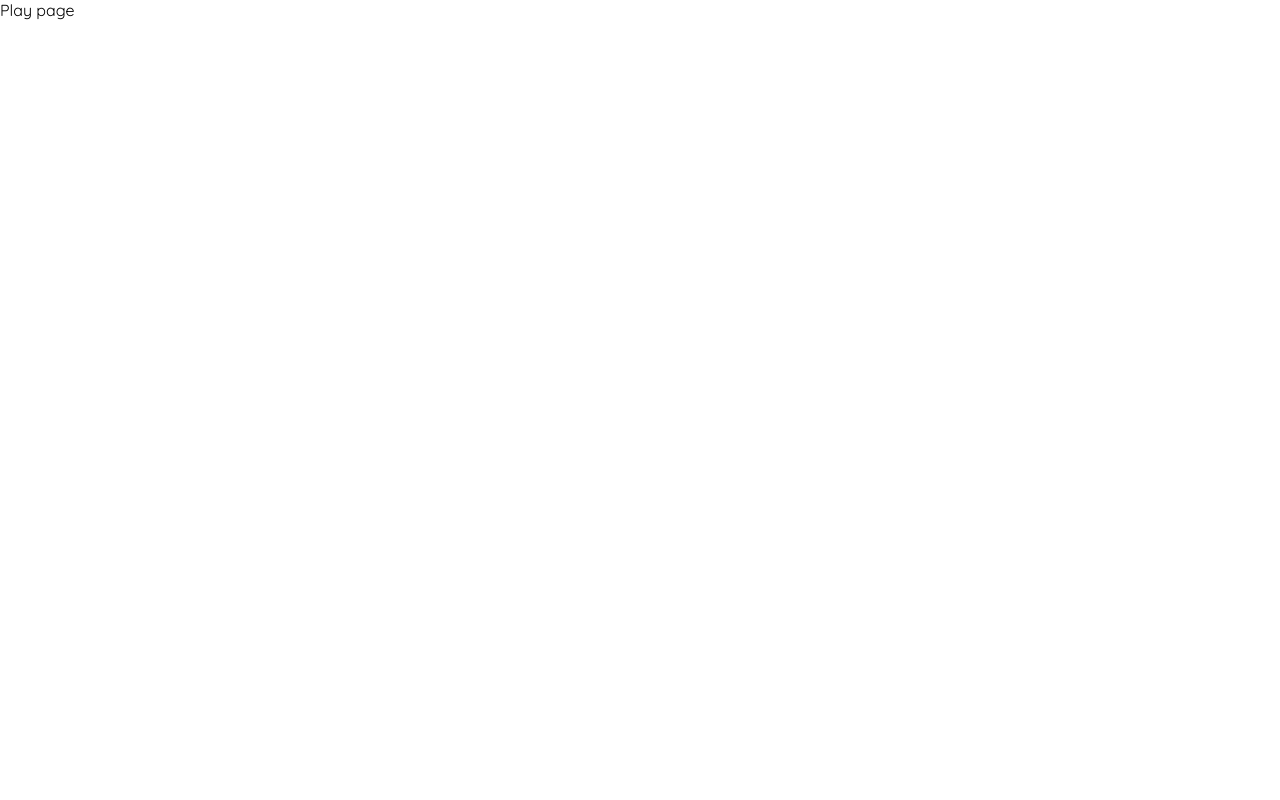
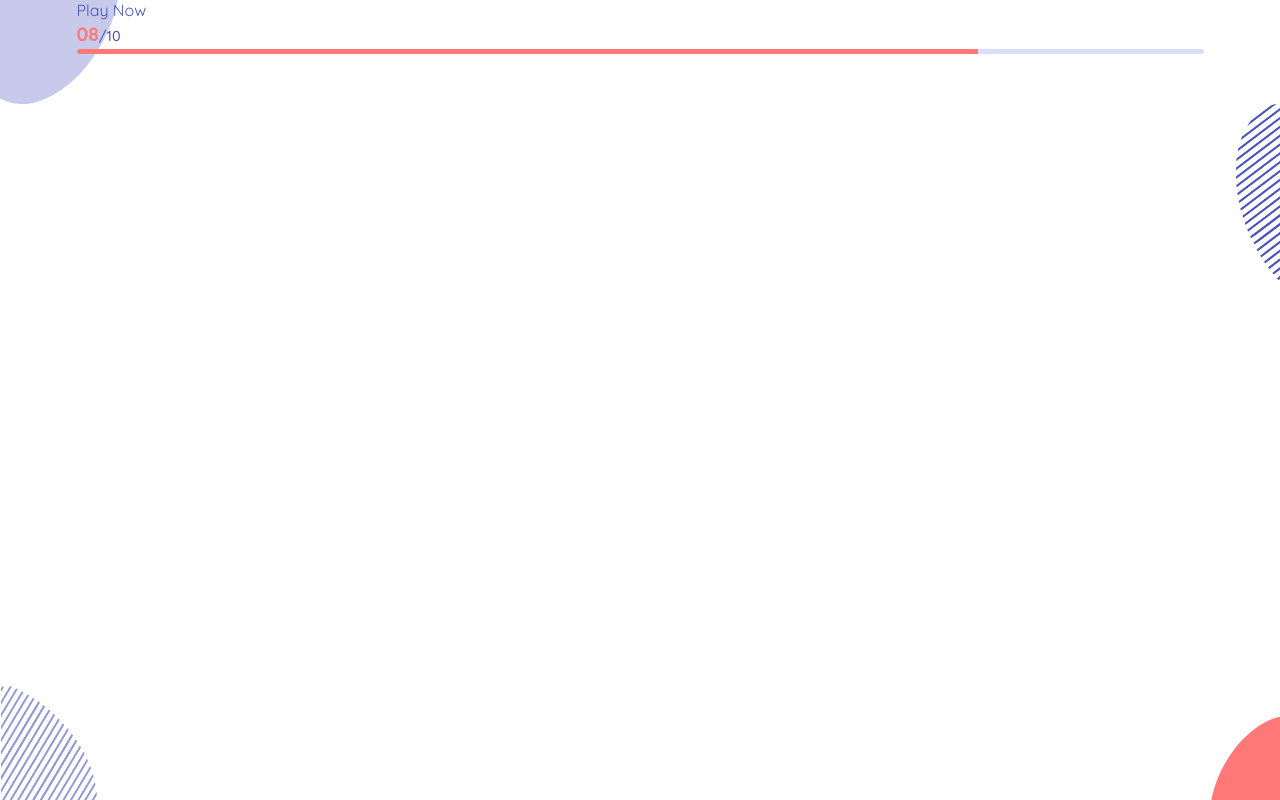
Before and after one commit to njihiamark/quiz-app-next, a Next.js app: page /play in a window 1280 px wide. Built offline with nearby package versions, Linux system fonts and the light colour scheme.

Commit message:
initial progress bar

```diff
--- /dev/null
+++ b/src/components/Progress.tsx
@@ -0,0 +1,21 @@
+import React from 'react';
+import styles from './progress.module.scss';
+
+type Props = {
+    label?: string,
+    type?: string,
+    theme?: string,
+    onClick?: () => void;
+  }
+
+const Progress = () => (
+    <>
+    <div className={styles["progress-label"]}><span className={styles["status"]}>08</span>/10</div>
+    <div className={styles["progress"]}>
+        <div className={styles["progress-bar"]} style={{width:"80%"}}></div>
+    </div>
+    </>
+
+);
+
+export default Progress;
--- /dev/null
+++ b/src/components/progress.module.scss
@@ -0,0 +1,25 @@
+.progress {
+  width: 100%;
+  max-width: 100%;
+  height: 5px;
+  background: #dbdeff;
+  border-radius: 3px;
+  overflow: hidden;
+  .progress-bar {
+    display: block;
+    height: 100%;
+    background: linear-gradient(180deg, #ff7878 0%, #ff7878 100%);
+    background-size: 300% 100%;
+  }
+}
+
+.progress-label{
+    line-height: 1.5;
+    font-size: 0.9rem;
+    font-weight: 500;
+    .status{
+        font-size: 1.2rem;
+        color: #ff7878;
+        font-weight: 700;
+    }
+}
--- a/src/pages/play.tsx
+++ b/src/pages/play.tsx
@@ -1,8 +1,10 @@
 import type { NextPage } from 'next';
+import Layout from '../components/Layout';
+import Progress from '../components/Progress';
 
 const PlayPage: NextPage = () => {
     return(
-        <div>Play page</div>
+        <Layout theme="light"><div>Play Now </div> <Progress /></Layout>
     );
 
 }
--- a/src/styles/globals.scss
+++ b/src/styles/globals.scss
@@ -6,6 +6,8 @@ body {
   margin: 0;
   font-family: 'Quicksand', -apple-system, BlinkMacSystemFont, Segoe UI, Roboto, Oxygen,
     Ubuntu, Cantarell, Fira Sans, Droid Sans, Helvetica Neue, sans-serif;
+    color: #4953BE;
+
 }
 
 a {
```
